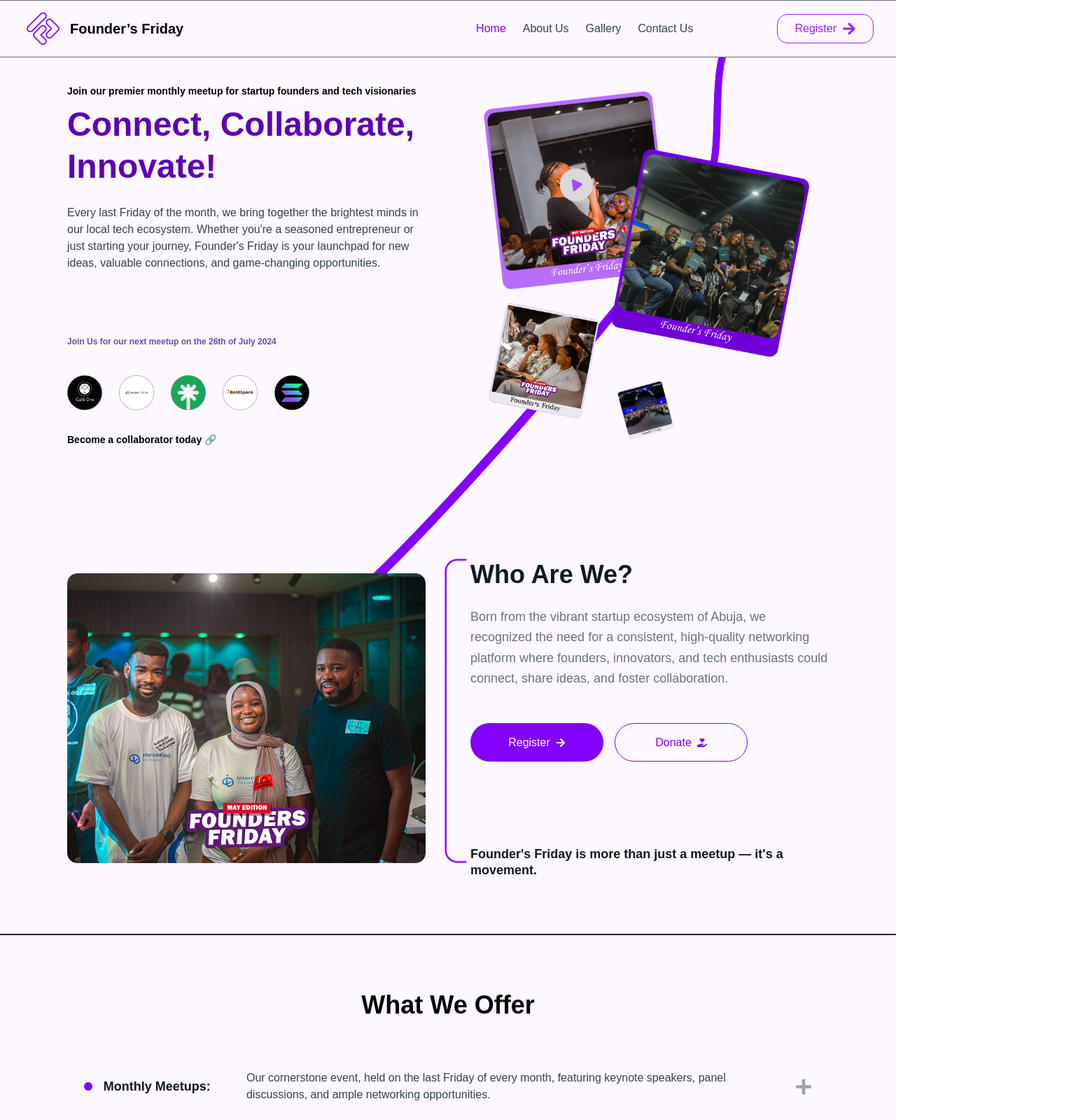
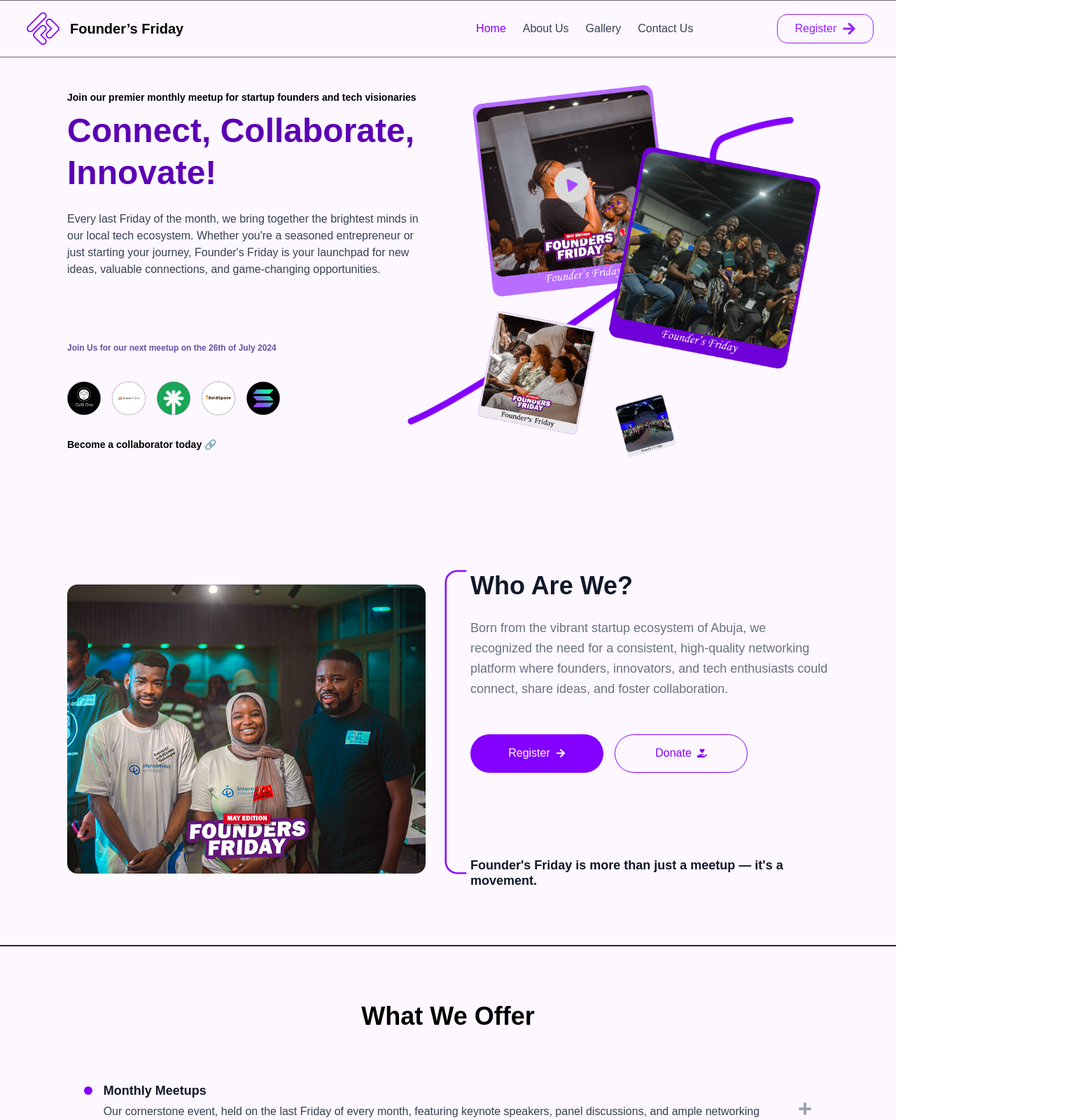
Before and after one commit to binumarcodes/Belsoft-Task, a Next.js app: page / in a window 1280 px wide. Shown: the top 1600 px of the page at 70% size, 1540 px wide, since content can reach past the window. Built offline with nearby package versions, Linux system fonts and the light colour scheme.

Commit message:
Added responsible to fit different device

```diff
--- a/src/components/AboutUs.tsx
+++ b/src/components/AboutUs.tsx
@@ -70,9 +70,10 @@ const AboutUs = () => {
          <Image
   src={Line1}
   alt="Line"
-            className="absolute top-0 -left-10 h-[435px] object-contain"
+  className="hidden md:block absolute top-0 -left-10 h-[435px] object-contain"
   priority
 />
+
 
           <h2 className="fade-up text-4xl font-bold text-gray-900 mb-6 leading-tight">
             Who Are We?
@@ -84,22 +85,23 @@ const AboutUs = () => {
             ideas, and foster collaboration.
           </p>
 
-          <div className="fade-up flex flex-wrap gap-4 mt-[49px] mb-[121px]">
+          <div className="fade-up flex flex-wrap md:flex-row justify-between md:justify-start md:gap-4 mt-[49px] mb-[121px]">
   <Link
     href="/register"
-              className="inline-flex items-center justify-center gap-2 w-[190px] h-[55px] px-6 py-3 bg-[#8300FF] text-white rounded-[40px] hover:bg-[#6b00cc] transition"
+    className="w-[48%] md:w-[190px] h-[55px] inline-flex items-center justify-center gap-2 px-6 py-3 bg-[#8300FF] text-white rounded-[40px] hover:bg-[#6b00cc] transition"
   >
     Register
     <FaArrowRight className="text-sm" />
   </Link>
   <Link
     href="/donate"
-              className="inline-flex items-center justify-center gap-2 w-[190px] h-[55px] px-6 py-3 border border-[#8300FF] text-[#8300FF] rounded-[40px] hover:bg-[#f5eaff] transition"
+    className="w-[48%] md:w-[190px] h-[55px] inline-flex items-center justify-center gap-2 px-6 py-3 border border-[#8300FF] text-[#8300FF] rounded-[40px] hover:bg-[#f5eaff] transition"
   >
     Donate
     <FaHandHoldingHeart className="text-sm" />
   </Link>
 </div>
+
 
           <h4 className="fade-up text-[18px] font-bold text-gray-900 leading-tight">
             Founder's Friday is more than just a meetup — it's a movement.
--- a/src/components/Hero.tsx
+++ b/src/components/Hero.tsx
@@ -48,8 +48,12 @@ const Hero = () => {
   }, []);
 
   return (
-    <section ref={heroRef} className="bg-[#FDF7FF] pt-[120px] pb-20 px-6 md:px-12 lg:px-24 text-center md:text-left">
+    <section
+  ref={heroRef}
+  className="bg-[#FDF7FF] pt-[120px] pb-20 px-6 md:px-12 lg:px-24 text-center md:text-left"
+>
   <div className="max-w-7xl mx-auto grid md:grid-cols-2 gap-12 items-center">
+    {/* Left Content */}
     <div>
       <p className="hero-text text-sm font-semibold text-black mb-2">
         Join our premier monthly meetup for startup founders and tech visionaries
@@ -72,12 +76,10 @@ const Hero = () => {
         Join Us for our next meetup on the 26th of July 2024
       </p>
 
-          <div className="hero-avatars mt-10 flex items-center gap-6 flex-wrap justify-center md:justify-start">
-            <Image src={Ellipse3} alt="Collaborator 1" width={50} height={50} />
-            <Image src={Ellipse1} alt="Collaborator 2" width={50} height={50} />
-            <Image src={Ellipse2} alt="Collaborator 3" width={50} height={50} />
-            <Image src={Ellipse4} alt="Collaborator 4" width={50} height={50} />
-            <Image src={Ellipse5} alt="Collaborator 5" width={50} height={50} />
+      <div className="hero-avatars mt-10 flex flex-wrap justify-center md:justify-start items-center gap-4">
+        {[Ellipse3, Ellipse1, Ellipse2, Ellipse4, Ellipse5].map((img, i) => (
+          <Image key={i} src={img} alt={`Collaborator ${i + 1}`} width={48} height={48} className="w-12 h-12" />
+        ))}
       </div>
 
       <p className="hero-text mt-8 text-sm font-semibold text-black">
@@ -85,19 +87,27 @@ const Hero = () => {
       </p>
     </div>
 
-        <div className="relative flex justify-center items-center">
+    {/* Right Content - Hidden on Mobile */}
+    <div className="relative justify-center items-center hidden md:flex">
       <Image
         src={VectorLine}
         alt="Vector Line"
-            className="absolute z-0 w-auto h-[1000px] -left-[100px] top-[60%] -translate-y-1/2 rotate-[10deg]"
+        className="absolute z-0 w-[90%] max-w-[600px] h-auto -left-10 top-1/2 -translate-y-1/2 rotate-[10deg] pointer-events-none"
       />
-
-          <div className="hero-image relative z-10 w-[90%] h-auto">
-            <Image src={Group3} alt="Founder's Friday 4" width={700} height={746} />
+      <div className="hero-image relative z-10 w-full max-w-[500px] h-auto">
+        <Image
+          src={Group3}
+          alt="Founder's Friday"
+          width={700}
+          height={746}
+          className="w-full h-auto object-contain"
+          priority
+        />
       </div>
     </div>
   </div>
 </section>
+
   );
 };
 
--- a/src/components/LearningExperience.tsx
+++ b/src/components/LearningExperience.tsx
@@ -58,29 +58,31 @@ const LearningExperience = () => {
   ref={sectionRef}
   className="bg-[#FEF6FF] py-20 px-6 md:px-12 lg:px-24 border-b"
 >
-      <div className="max-w-7xl mx-auto grid md:grid-cols-2 items-center gap-16">
-        <div className="learn-img relative w-full h-80 md:h-[420px]">
+  <div className="max-w-7xl mx-auto grid grid-cols-1 md:grid-cols-2 items-center gap-12 md:gap-16">
+    {/* Image Section */}
+    <div className="learn-img relative w-full h-64 sm:h-80 md:h-[420px]">
       <Image
         src={LearningExperienceImage}
-            alt="Who We Are"
+        alt="Learning Experience"
         fill
         className="object-contain"
         priority
       />
     </div>
 
+    {/* Text Section */}
     <div className="learn-text">
-          <p className="text-gray-700 mb-5 leading-relaxed font-semibold text-xl">
+      <p className="text-gray-700 mb-4 leading-relaxed font-semibold text-lg sm:text-xl">
         At Founder’s Friday, Every Friday Is a Learning Experience!
       </p>
-          <p className="text-gray-700 mb-8 leading-relaxed font-semibold text-base md:text-lg">
+      <p className="text-gray-700 mb-8 leading-relaxed font-semibold text-base sm:text-lg">
         Join us in our mission to transform ideas into impact and shape the future of Nigeria’s startup landscape.
       </p>
 
-          <div className="flex flex-wrap gap-4">
+      <div className="flex flex-col sm:flex-row sm:flex-wrap gap-4">
         <Link
           href="/register"
-              className="inline-flex items-center gap-2 px-12 py-3 bg-[#8300FF] text-white rounded-full hover:bg-[#6b00cc] transition font-medium"
+          className="inline-flex items-center justify-center gap-2 px-10 py-3 bg-[#8300FF] text-white rounded-full hover:bg-[#6b00cc] transition font-medium text-sm sm:text-base"
         >
           Register
           <FaArrowRight className="text-sm" />
@@ -89,6 +91,7 @@ const LearningExperience = () => {
     </div>
   </div>
 </section>
+
   );
 };
 
--- a/src/components/RegisterSection.tsx
+++ b/src/components/RegisterSection.tsx
@@ -54,22 +54,29 @@ const RegisterSection = () => {
   <Image
     src={Vector}
     alt="Vector Line"
-            width={900}
+    className="register-animate w-full max-w-[1200px] h-auto object-contain"
+    width={1200}
     height={100}
-            className="register-animate w-full max-w-5xl h-auto object-contain"
-            style={{ minWidth: 1800 }}
+    priority
   />
-          <div className="absolute top-1/2 left-1/2 -translate-x-1/2 -translate-y-[65%]">
+  <div className="absolute top-1/2 left-1/2 -translate-x-1/2 -translate-y-[65%] w-full flex justify-center">
     <Image
       src={Community}
       alt="Community Avatars"
-              width={1400}
+      className="register-animate w-full max-w-[1000px] object-contain"
+      width={1000}
       height={100}
-              className="register-animate object-contain w-auto h-auto"
-              style={{ minWidth: 1400 }}
+      priority
     />
   </div>
 </div>
+
+<div className="register-animate flex justify-center">
+  <button className="mt-4 px-6 md:px-12 py-3 rounded-full border border-purple-500 text-purple-600 font-semibold hover:bg-purple-50 transition flex items-center gap-2">
+    Register Now <FaArrowRight className="text-xl" />
+  </button>
+</div>
+
 
         <div className="register-animate flex justify-center">
           <button className="mt-4 px-6 py-3 rounded-full border border-purple-500 text-purple-600 font-semibold hover:bg-purple-50 transition flex items-center gap-2" style={{ paddingRight: 50, paddingLeft: 50 }}>
--- a/src/components/TestimonialsSection.tsx
+++ b/src/components/TestimonialsSection.tsx
@@ -55,42 +55,48 @@ export default function AttendeeTestimonials() {
   }, []);
 
   return (
-    <section ref={sectionRef} className="w-full bg-[#FEF6FF] py-12 px-4 relative">
-      <div className="max-w-4xl mx-auto">
-        <div className="text-center mb-4">
-          <h2 className="text-3xl font-bold text-black">
+    <section
+      ref={sectionRef}
+      className="w-full bg-[#FEF6FF] py-16 px-4 sm:px-6 lg:px-12 relative"
+    >
+      <div className="max-w-6xl mx-auto">
+        <div className="text-center mb-10 px-2">
+          <h2 className="text-2xl sm:text-3xl font-bold text-black">
             What Do Our Attendees Have To Say?
           </h2>
-          <p className="text-gray-600 mt-2">
+          <p className="text-gray-600 mt-2 text-sm sm:text-base">
             See what people are saying about us
           </p>
         </div>
 
-        <div className="absolute top-4 right-4 flex gap-2">
-          <button className="p-2 border-2 border-[#E2A7F7] rounded-full hover:bg-gray-300">
+        <div className="flex justify-center gap-4 mb-8 sm:absolute sm:top-4 sm:right-4">
+          <button className="p-2 border-2 border-[#E2A7F7] rounded-full hover:bg-gray-300 transition">
             <FaArrowLeft className="text-black" size={16} />
           </button>
-          <button className="p-2 border-2 border-[#E2A7F7] rounded-full hover:bg-gray-300">
+          <button className="p-2 border-2 border-[#E2A7F7] rounded-full hover:bg-gray-300 transition">
             <FaArrowRight className="text-black" size={16} />
           </button>
         </div>
 
-        <div className="grid grid-cols-1 sm:grid-cols-2 lg:grid-cols-3 gap-12 mt-10">
+        <div className="grid grid-cols-1 sm:grid-cols-2 lg:grid-cols-3 gap-10">
           {testimonials.map((user, index) => (
-    <div key={index} className="testimonial-card text-center">
-      <div className="w-40 h-40 rounded-full border-4 border-purple-500 mx-auto mb-6 flex items-center justify-center">
+            <div key={index} className="testimonial-card text-center p-4">
+              <div className="w-32 h-32 sm:w-36 sm:h-36 rounded-full border-4 border-purple-500 mx-auto mb-6 overflow-hidden">
                 <Image
                   src={user.avatar}
                   alt={user.name}
-          className="w-36 h-36 rounded-full object-cover"
+                  className="w-full h-full object-cover rounded-full"
                 />
               </div>
-      <h3 className="text-2xl font-semibold text-black">{user.name}</h3>
-      <p className="text-lg text-gray-700 mt-4 max-w-md mx-auto">{user.text}</p>
+              <h3 className="text-xl font-semibold text-black">
+                {user.name}
+              </h3>
+              <p className="text-sm sm:text-base text-gray-700 mt-4 max-w-md mx-auto">
+                {user.text}
+              </p>
             </div>
           ))}
         </div>
-
       </div>
     </section>
   );
--- a/src/components/WhatWeOffer.tsx
+++ b/src/components/WhatWeOffer.tsx
@@ -77,25 +77,24 @@ const WhatWeOffer = () => {
   ref={(el) => {
     itemRefs.current[index] = el;
   }}
-
-              className="flex items-center justify-between p-6 border-b border-[#3C3641] hover:shadow-md transition opacity-0"
+  className="flex flex-col md:flex-row md:items-center md:justify-between gap-4 p-6 border-b border-[#3C3641] hover:shadow-md transition opacity-0"
 >
-              <div className="flex items-center gap-4 w-full">
-                <div className="w-3 h-3 rounded-full bg-[#8300FF]" />
-                <div className="flex items-center justify-between w-full gap-6">
-                  <h3 className="text-lg font-semibold text-gray-900 whitespace-nowrap">
-                    {item.title}:
+  <div className="flex items-start gap-4 w-full">
+    <div className="w-3 h-3 rounded-full bg-[#8300FF] mt-1 md:mt-2" />
+    <div className="flex flex-col w-full">
+      <h3 className="text-base md:text-lg font-semibold text-gray-900 mb-1">
+        {item.title}
       </h3>
-                  <p className="text-gray-700 text-sm md:text-base w-full max-w-3xl">
+      <p className="text-gray-700 text-sm md:text-base">
         {item.description}
       </p>
     </div>
   </div>
-              <FaPlus
-                className="text-gray-400 text-sm md:text-lg ml-4"
-                size={25}
-              />
+  <div className="self-end md:self-center">
+    <FaPlus className="text-gray-400 text-lg md:text-xl" />
   </div>
+</div>
+
           ))}
         </div>
       </div>
```
Lines whose indentation alone changed are shown as unchanged.
